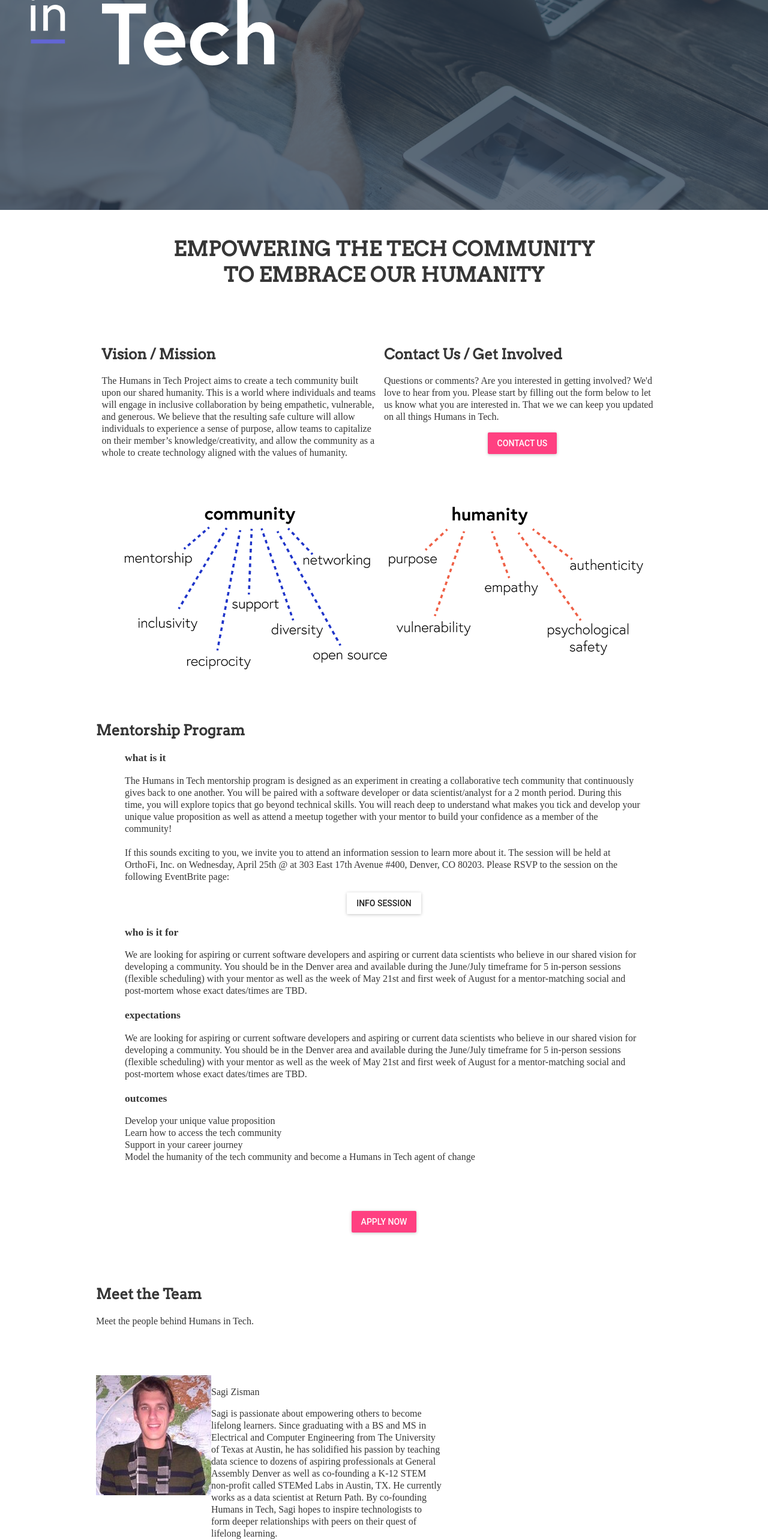
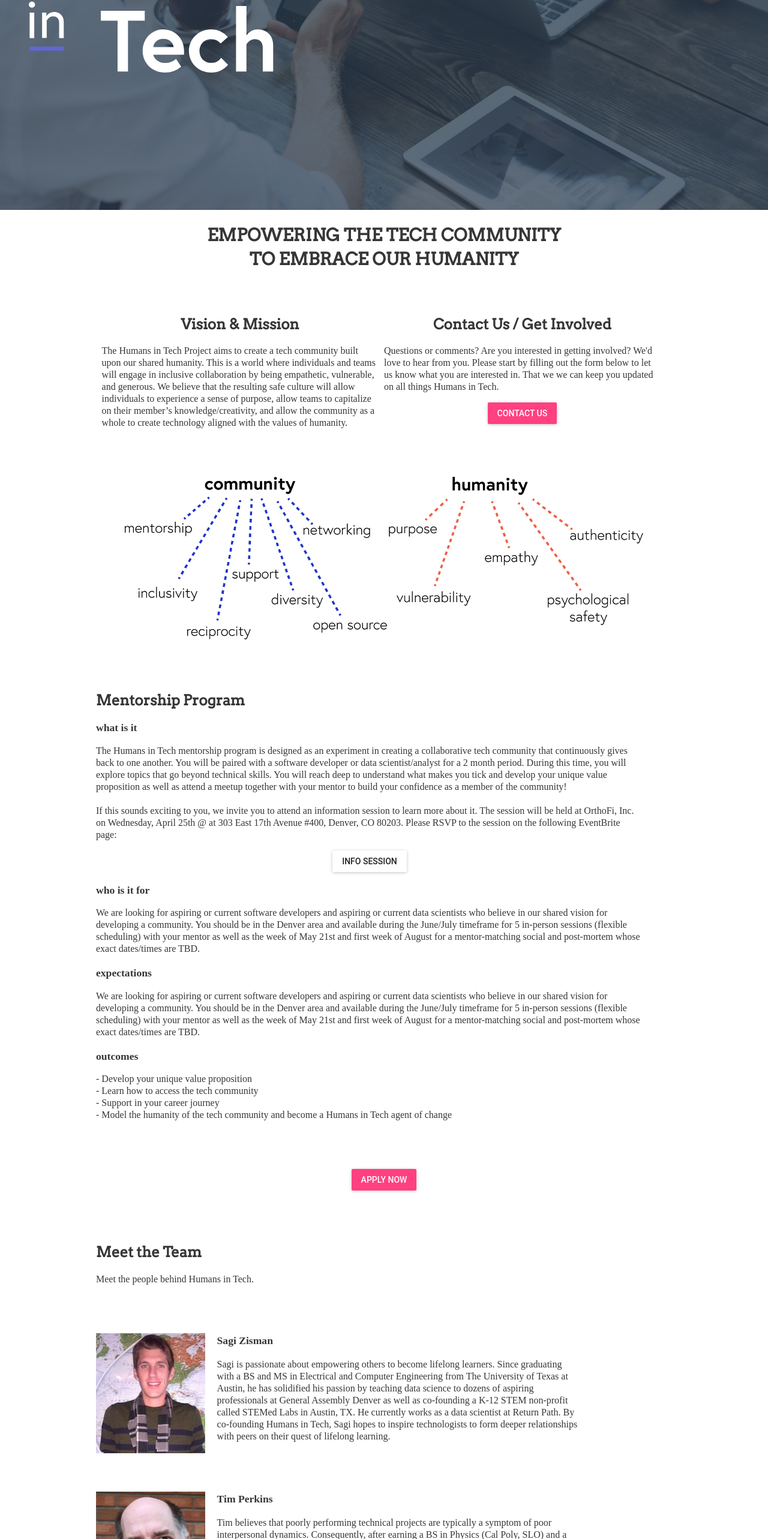
Before and after one commit to kdanna/humans-in-tech, a React (Create React App) app: page / in a window 1280 px wide. Shown: the part 234-2800 px from the top of the page at 60% size. Built offline with nearby package versions, Linux system fonts and the light colour scheme; a web font is replaced by a local one.

Commit message:
fixing up things

```diff
--- a/src/App.css
+++ b/src/App.css
@@ -32,13 +32,14 @@ html, body {
 
 .column-twenty {
   float: left;
-  width: 20%;
+  width: 19%;
+  padding-right: 2%;
 }
 
 .column-eighty {
   float: left;
-  width: 80%;
-  }
+  width: 79%;
+    }
 
 
 
--- a/src/Landing.js
+++ b/src/Landing.js
@@ -19,7 +19,7 @@ class Landing extends Component {
         taglineln1: 'EMPOWERING THE TECH COMMUNITY',
         taglineln2: 'TO EMBRACE OUR HUMANITY',
         content: {
-            titleVisonMission: 'Vision / Mission',
+            titleVisonMission: 'Vision & Mission',
             paragraphVisionMission: 'The Humans in Tech Project aims to create a tech community built upon our shared humanity. This is a world where individuals and teams will engage in inclusive collaboration by being empathetic, vulnerable, and generous. We believe that the resulting safe culture will allow individuals to experience a sense of purpose, allow teams to capitalize on their member’s knowledge/creativity, and allow the community as a whole to create technology aligned with the values of humanity.',
             titleGetInvolved: "Contact Us / Get Involved",
             paragraphGetInvolved: "Questions or comments? Are you interested in getting involved? We'd love to hear from you. Please start by filling out the form below to let us know what you are interested in. That we we can keep you updated on all things Humans in Tech.",
@@ -32,10 +32,10 @@ class Landing extends Component {
             subtitle3Mentorship: "expectations",
             paragraphMentorship4: "In the spirit of collaboration and community, paying it forward right away is part of the model. We expect that mentees will become mentors for those following in their footsteps. Our vision is that mentors will also find mentors of their own thereby creating a chain of connected individuals built on the principles of generosity. We believe that this humble approach will help us create a safe, wise community focused on developing one another as students of the world.",
             subtitle4Mentorship: "outcomes",
-            mentorshipOutcomes1: "Develop your unique value proposition",
-            mentorshipOutcomes2: "Learn how to access the tech community",
-            mentorshipOutcomes3: "Support in your career journey",
-            mentorshipOutcomes4: "Model the humanity of the tech community and become a Humans in Tech agent of change",
+            mentorshipOutcomes1: "- Develop your unique value proposition",
+            mentorshipOutcomes2: "- Learn how to access the tech community",
+            mentorshipOutcomes3: "- Support in your career journey",
+            mentorshipOutcomes4: "- Model the humanity of the tech community and become a Humans in Tech agent of change",
             titleMeetTeam: "Meet the Team",
             paragraphMeetTeam: "Meet the people behind Humans in Tech.",
         },
@@ -59,7 +59,7 @@ class Landing extends Component {
           img: tim,
           name: 'Tim Perkins',
           position: 'data master',
-          bio: ''
+          bio: 'Tim believes that poorly performing technical projects are typically a symptom of poor interpersonal dynamics. Consequently, after earning a BS in Physics (Cal Poly, SLO) and a MS in Electrical & Computer Engineering (UCSB), he earned his PhD in Psychology (UCSB). Years of international consulting for data storage device R&D labs followed. Clients would engage Tim for his technical expertise, but they would retain him because the R&D teams became more effective. He saw firsthand that empathy is a critically important skill for all tech professionals. Tim co-founded Humans in Tech to promote empathy within the tech community.'
         },
         {
           img: sasha,
@@ -71,14 +71,13 @@ class Landing extends Component {
           img: kayce,
           name: 'Kayce Danna',
           position: 'software engineer',
-          bio: 'Kayce is a software engineer living in Denver, CO. After earning her Bachelors in Business Administration from the University of New Mexico she spent eight years working in the finance industry. Her eyes were opened to the vast world of software development and she knew she found her calling. So she took quit her finance career, enrolled in a web development immersive course, and a new passion was born. She thrilled to be working with Humans in Tech.'
+          bio: 'Kayce is a software engineer living in Denver, CO. After earning her Bachelors in Business Administration from the University of New Mexico she spent eight years working in the finance industry. Then her eyes were opened to the vast world of software development and she knew she found her calling. So she took quit her finance career, enrolled in a web development immersive course, and a new passion was born. She thrilled to be working with Humans in Tech.'
         },
       ];
 
   render() {
     const mentorshipOverwriteStyle = {
         paddingTop: 0,
-        paddingLeft: "3em",
         paddingRight: "3em",
     };
     return (
@@ -91,19 +90,23 @@ class Landing extends Component {
             </div>
 
             <div className='taglineDiv'>
-            <div>
                     <h2>{this.text.taglineln1}</h2>
-                <h2 style={{marginTop: '-60px'}}>{this.text.taglineln2}</h2>
-            </div>
+                    <h2 style={{marginTop:'-20px'}}> {this.text.taglineln2}</h2>
             </div>
 
             <div className='content'>
                 <div className='row'>
                     <div className="column">
-                    <Content title={this.text.content.titleVisonMission} bodyText={this.text.content.paragraphVisionMission} />
+                        <Content
+                            customStyling={"center"}
+                            title={this.text.content.titleVisonMission}
+                            bodyText={this.text.content.paragraphVisionMission} />
                     </div>
                     <div id='get-involved' className="column">
-                    <Content title={this.text.content.titleGetInvolved} bodyText={this.text.content.paragraphGetInvolved} />
+                        <Content
+                            customStyling={"center"}
+                            title={this.text.content.titleGetInvolved}
+                            bodyText={this.text.content.paragraphGetInvolved} />
                         <SignUp
                             label={this.text.buttonLabel.mailingList}
                             formLink={this.text.forms.signUp}
@@ -132,7 +135,7 @@ class Landing extends Component {
                                 bodyText={this.text.content.paragraphMentorship1}
                             />
                         </div>
-                    <div style={mentorshipOverwriteStyle}>
+                        <div id='mentorship' style={mentorshipOverwriteStyle}>
                             <Content
                                 bodyText={this.text.content.paragraphMentorship2}
                             />
@@ -199,6 +202,11 @@ class Landing extends Component {
                     picture={tile.img}
                 />
             ))}
+            <div className='column-full'>
+                <div className='footer'>
+                    <p>© 2018 Humans In Tech. all rights reserved.</p>
+                </div>
+            </div>
         </div>
 
     );
--- a/src/components/Content/Content.js
+++ b/src/components/Content/Content.js
@@ -2,9 +2,10 @@ import React from 'react';
 import './Content.css';
 
 const content = (props) => {
+    let customStyling = { textAlign: props.customStyling }
     return(
         <div>
-            <h2>{props.title}</h2>
+            <h2 style={customStyling}>{props.title}</h2>
             <h3>{props.subtitle}</h3>
             <p>{props.bodyText}</p>
 
--- a/src/components/MeetTeamCards.js
+++ b/src/components/MeetTeamCards.js
@@ -11,7 +11,7 @@ const MeetTeamBlock = (props) => {
                 </div>
                 <div className="column-eighty">
                     <div className='teamMemberDesc'>
-                        <p>{props.name} </p>
+                        <p style={{marginTop:0, fontWeight:'bolder', fontSize:'1.1em'}}>{props.name} </p>
                         <p>{props.bio}</p>
                     </div>
                 </div>
--- a/src/index.css
+++ b/src/index.css
@@ -23,29 +23,34 @@
   position: absolute;
   width:40%;
   height: auto;
-  left: 50px;
-  top: 100px;
+  left: 3em;
+  margin-top: 3em;
+}
+
+.taglineDiv div {
+  line-height: 75px;
+  letter-spacing: .5px;
+  font-weight: bolder;
 }
 
 .taglineDiv h2 {
   color:#363636;
   font-family: 'Arvo', serif;
   font-weight: 800;
-  font-size: 1.4em;
+  font-size: 1.8em;
   padding-left: 1em;
   padding-right: 1em;
 
 }
 
-.taglineDiv div {
-  line-height: 75px;
-  font-size: 24px;
-  letter-spacing: .5px;
-  font-weight: bolder;
-}
-
 .tagline p {
   text-align: center;
+  color:#363636;
+  font-family: 'Arvo', serif;
+  font-weight: 800;
+  font-size: 1.4em;
+  padding-left: 1em;
+  padding-right: 1em;
 }
 
 .valuesImg {
@@ -62,7 +67,7 @@
 
 .teamMemberDesc {
   padding-top: 2px;
-  width: 50%;
+  width: 80%;
 }
 
 .list-items {
@@ -72,6 +77,23 @@
   font-weight: 300;
   font-size: 1.0em;
 }
+
+.footer {
+  background-color: #363636;
+  color: #f8f9fa;
+  text-align: left;
+  left: 0;
+  top: 0;
+  width: 100%;
+  height: 5em;
+}
+
+.footer p {
+  padding-top: 2.7em;
+  font-size: .7em;
+  padding-left: 2em;
+}
+
 
 /* styling for signUp form - DEPRECATED */
 .button-success {
```
Lines whose indentation alone changed are shown as unchanged.
